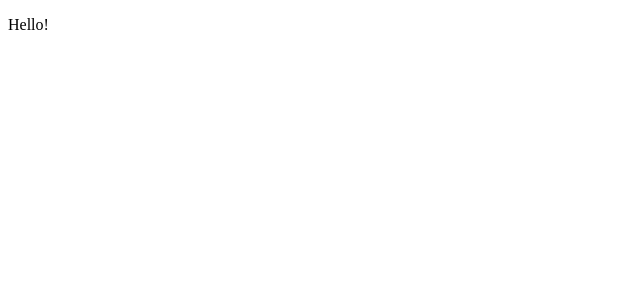
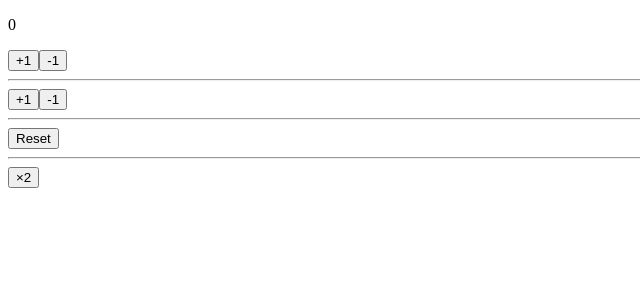
Before and after one commit to momonga-NA/redux-and-hooks-tutorial, a React (Create React App) app: page / in a window 1280 px wide. Shown: the top 300 px of the page, without its empty margins (0-640 px from the left). Built offline with nearby package versions, Linux system fonts and the light colour scheme.

Commit message:
practice useState

```diff
--- a/src/App.js
+++ b/src/App.js
@@ -1,8 +1,30 @@
+import React , { useState } from 'react';
 
 const App = () =>{
+  const [count, setCount] = useState(0);
+
+  const increment = () => setCount(count + 1);
+  const decrement = () => setCount(count - 1);
+
+  const increment2 = () => setCount(prevCount => prevCount +1);
+  const decrement2 = () => setCount(prevCount => prevCount -1);
+
+  const resetCount = () => setCount(0);
+
+  const double = () => setCount(prevCount => prevCount * 2);
+
   return (
     <div className="App">
-      <p>Hello!</p>
+      <p>{count}</p>
+      <button onClick={increment}>+1</button>
+      <button onClick={decrement}>-1</button>
+      <hr />
+      <button onClick={increment2}>+1</button>
+      <button onClick={decrement2}>-1</button>
+      <hr />
+      <button onClick={resetCount}>Reset</button>
+      <hr />
+      <button onClick={double}>×2</button>
     </div>
   );
 }
```
